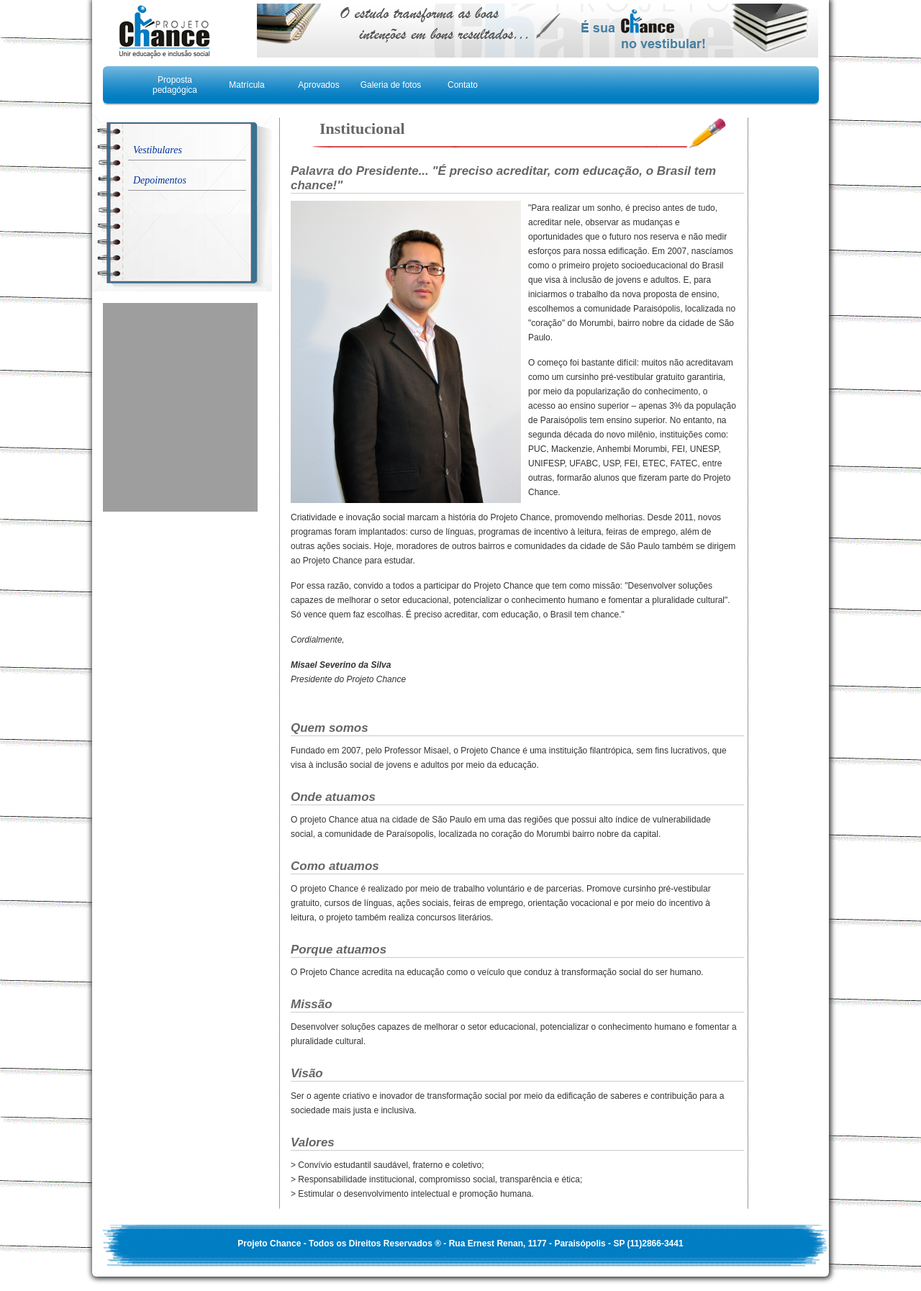
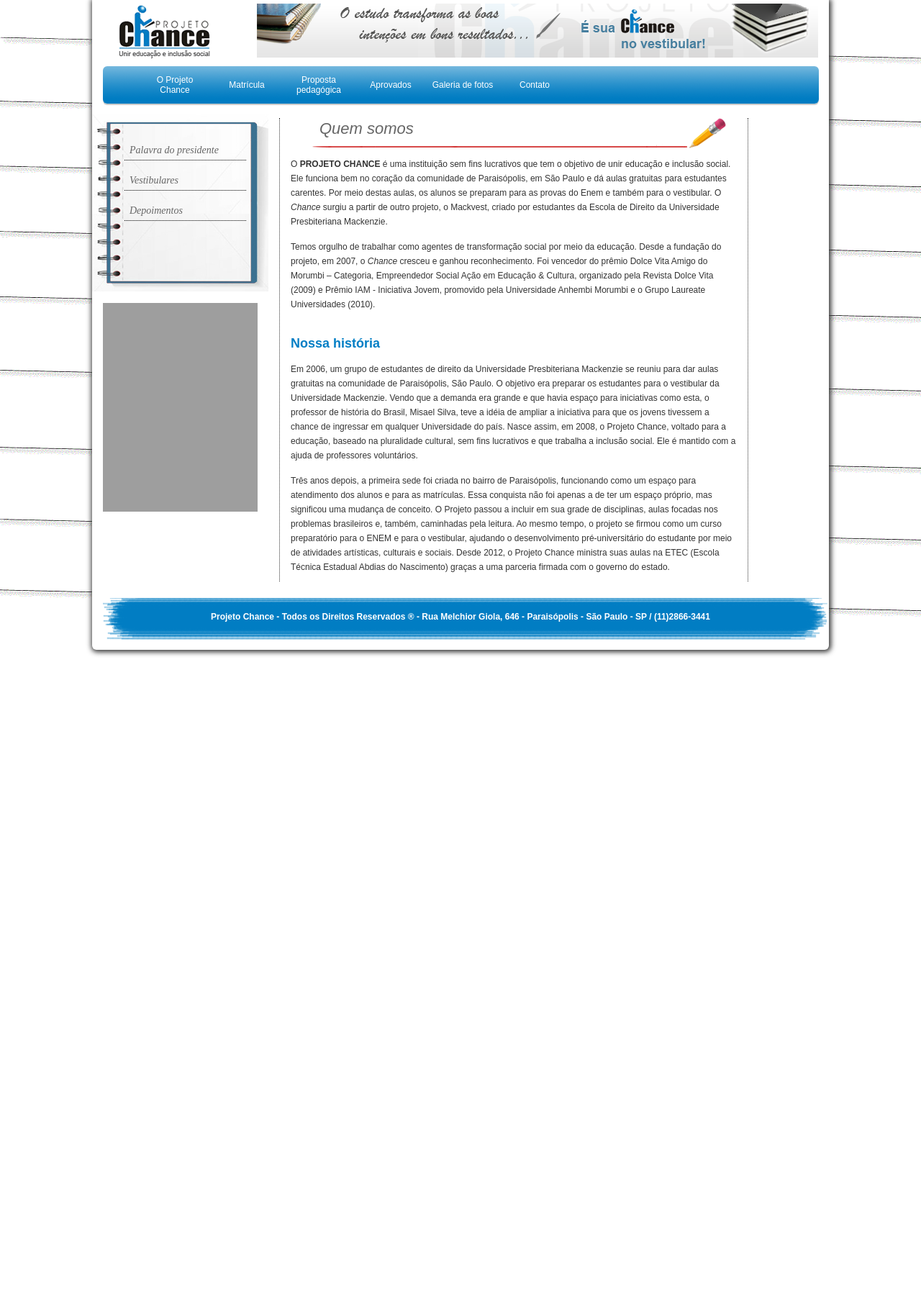
Before and after one commit to gabrielfreire/www.projetochance.org.br, a PHP site: page /o-projeto-chance in a window 1280 px wide. Shown: the whole page at 72% size. After the commit the page ends 911 px from the top, so only its background shows below. Run offline with PHP 8.4, Linux system fonts and the light colour scheme; grey boxes are pictures that could not be loaded.

Commit message:
add novas páginas

```diff
--- a/_css/style.css
+++ b/_css/style.css
@@ -110,7 +110,6 @@ div#data{
         float:right;}
 
 div#logo{
-        /*border: solid 1px #000;*/
         float:left;}
 
 div#logo a{
@@ -309,27 +308,167 @@ div#menuvertical{
         background:url(../_imagens/caderno_azul_pequeno.jpg) no-repeat;
         float:left;
         margin-top:15px;
-        padding:22px 0 0 50px;
+        padding:22px 0 0 45px;
         height:240px;
         width:200px;
         float:left;}
 
 div#menuvertical div{
-        border-bottom:solid 1px #999;
+        border-bottom:solid 1px #000;
+        border-bottom-style: dotted;
         padding:20px 7px 0px 7px;
         height:21px;
-        width:150px;}
+        width:155px;}
 
 div#menuvertical div a{
         font-family:MV Boli;
         text-align:justify;
 	font-style:italic;
         font-size:14px;
-        color:#039;}
+        color:#666;}
 
 div#menuvertical div a:hover{
-        color:#006;
-        font-weight:bold;}
+        color:#000;
+}
+
+
+/***Content***/
+div#content{
+        border-right:solid 1px #333;
+        border-left:solid 1px #333;
+        border-right-style:dotted;
+        border-left-style:dotted;
+        float:left;
+        margin:20px 0;
+        width:640px;
+        min-height:600px;
+        padding:0 5px;}
+
+div#content a{
+        text-decoration:none;
+        font-size: 14px;
+        color:#C00;
+        margin-left:10px;}
+
+div#content a:hover{
+    text-decoration: underline;}
+
+div#content a:active{
+        color:#009;}
+
+div#content h1{
+        font-family:Arial;
+        font-size:22px;
+        font-style: italic;
+        font-weight: normal;
+        border:solid 0px black;
+        background: url(../_imagens/fundo_titulo.png) no-repeat top center;
+        height: 40px;
+        color:#666;
+        margin:0;
+        padding:2px;
+        padding-left: 50px;}
+
+div#content h2{
+        font-size:17px;
+        border-bottom:solid 1px #CCC;
+        color:#666;
+        font-style: italic;
+        margin:20px 0 0 10px;
+}
+
+div#content h3{
+        font-size:20px;
+        color:#000;
+        margin:0;
+        padding:5px;}
+
+div#content h4{
+        font-size:18px;
+        color:#333;
+        color:#017ec5;
+        margin-bottom:0;
+        margin-left: 5px;
+        padding:5px;}
+
+div#content h5{
+    margin-bottom: 0;
+    margin-left: 10px;
+    color:#017ec5;
+}
+
+div#content p{
+        font-family:Arial;
+        line-height:20px;
+        font-size:12px;
+        margin:5px;
+        color:#333;
+        padding:5px;}
+
+div#content1{
+        border:solid 1px #333;
+        float:left;
+        margin:15px 0 0 15px;
+        height:auto;
+        width:577px;
+        padding-bottom:15px;
+        padding-top:15px;}
+
+div#content1 a{
+        text-decoration:none;
+        color:#06F;
+        margin-left:10px;}
+
+div#content1 a:hover{
+        text-decoration:underline;
+        color:#06F;}
+
+div#content1 h1{
+        font-size:20px;
+        color:#06F;
+        margin:0;
+        padding:5px;}
+
+div#content1 h2{
+        font-size:16px;
+        color:#000;
+        margin:0;
+        padding:5px;}
+
+div#content1 h3{
+        font-size:20px;
+        color:#000;
+        margin:0;
+        padding:5px;
+        }
+
+div#content1 h4{
+        font-size:14px;
+        color:#06F;
+        margin:0;
+        padding:5px;}
+
+div#content1 p{
+        font-size:14px;
+        color:#000;
+        margin-left:-5px;
+        margin-top:0;
+        padding:5px;
+        float:left;}
+/**Fim da content**/
+
+#tbPadrao{
+    margin: 10px;
+    width: 450px;
+    font-size: 14px;
+    color:#000;
+}
+
+#tbPadrao tr td{
+    border: solid 1px #CCC;
+    color:#333;
+    padding:4px;
+}
 
 div#carregando{
         margin:0 auto 280px 170px;
@@ -392,117 +531,6 @@ form#form_matricula input[type=submit]:hover{
         height:120px;
         width:200px;
         margin:0 20px;
-        float:left;}
-
-div#content{
-        border-right:solid 1px #333;
-        border-left:solid 1px #333;
-        border-right-style:dotted;
-        border-left-style:dotted;
-        float:left;
-        margin:20px 0;
-        width:640px;
-        min-height:600px;
-        padding:0 5px;}
-
-div#content a{
-        text-decoration:none;
-        font-size: 14px;
-        color:#C00;
-        margin-left:10px;}
-
-div#content a:hover{
-    text-decoration: underline;}
-
-div#content a:active{
-        color:#009;}
-
-div#content h1{
-        font-family:MV Boli ;
-        border:solid 0px black;
-        background: url(../_imagens/fundo_titulo.png) no-repeat top center;
-        font-size:22px;
-        height: 40px;
-        color:#666;
-        margin:0;
-        padding:2px;
-        padding-left: 50px;}
-
-div#content h2{
-        font-size:17px;
-        border-bottom:solid 1px #CCC;
-        color:#666;
-        font-style: italic;
-        margin:20px 0 0 10px;}
-
-div#content h3{
-        font-size:20px;
-        color:#000;
-        margin:0;
-        padding:5px;}
-
-div#content h4{
-        font-size:18px;
-        color:#333;
-        margin:0;
-        padding:5px;}
-
-div#content p{
-        line-height:20px;
-        font-size:12px;
-        margin:5px;
-        color:#333;
-        padding:5px;}
-
-div#content1{
-        border:solid 1px #333;
-        float:left;
-        margin:15px 0 0 15px;
-        height:auto;
-        width:577px;
-        padding-bottom:15px;
-        padding-top:15px;}
-
-div#content1 a{
-        text-decoration:none;
-        color:#06F;
-        margin-left:10px;}
-
-div#content1 a:hover{
-        text-decoration:underline;
-        color:#06F;}
-
-div#content1 h1{
-        font-size:20px;
-        color:#06F;
-        margin:0;
-        padding:5px;}
-
-div#content1 h2{
-        font-size:16px;
-        color:#000;
-        margin:0;
-        padding:5px;}
-
-div#content1 h3{
-        font-size:20px;
-        color:#000;
-        margin:0;
-        padding:5px;
-        }
-
-div#content1 h4{
-        font-size:14px;
-        color:#06F;
-        margin:0;
-        padding:5px;}
-
-div#content1 p{
-        font-size:14px;
-        color:#000;
-        margin-left:-5px;
-        margin-top:0;
-        padding:5px;
         float:left;}
 
 div.info_home{
@@ -802,7 +830,7 @@ p#contato{
         width:550px;
         float:left;}
 
-table#meioambi{
+/*table#meioambi{
     text-align: center;
     margin: 0 auto;
     width: 550px;
@@ -813,7 +841,7 @@ table#meioambi{
 table#meioambi tr td{
     background: #CCC;
     padding:4px 2px;
-}
+}*/
 
 ul#listaimg{
         margin:0;
--- a/views/contato.php
+++ b/views/contato.php
@@ -15,10 +15,12 @@
     <div id="content">
     	<h1>Contato</h1>
 
-        <?php if (isset($view->msg_erro)) echo "<h5 id=\"erro\">".$view->msg_erro."</h5>"; ?>
+        <?php if (isset($view->msg_erro)): ?>
+            <h5 id="erro"><?php echo $view->msg_erro ?></h5>
+
+        <?php endif; ?>
 
        	<form name="form1" id="form_contato" action="contato" method="post">
-
             <table>
                 <tr>
                     <td><label>* Seu nome:</label></td>
--- a/views/o-projeto-chance.php
+++ b/views/o-projeto-chance.php
@@ -14,66 +14,41 @@
     <?php require "views/view_topo.php"; ?>
 
     <div id="content">
+        <h1>Quem somos</h1>
 
-		<h1>Institucional</h1>
-        <h2>Palavra do Presidente... <i>"É preciso acreditar, com educação, o Brasil tem chance!"</i></h2>
+        <p>O <strong>PROJETO CHANCE</strong> é uma instituição sem fins lucrativos que tem o objetivo de unir educação e
+        inclusão social. Ele funciona bem no coração da comunidade de Paraisópolis, em São Paulo e
+        dá aulas gratuitas para estudantes carentes. Por meio destas aulas, os alunos se preparam para
+        as provas do Enem e também para o vestibular. O <em>Chance</em> surgiu a partir de outro projeto, o
+        Mackvest, criado por estudantes da Escola de Direito da Universidade Presbiteriana Mackenzie.</p>
 
+        <p>Temos orgulho de trabalhar como agentes de transformação social por meio da educação.
+        Desde a fundação do projeto, em 2007, o <em>Chance</em> cresceu e ganhou reconhecimento.
+        Foi vencedor do prêmio Dolce Vita Amigo do Morumbi – Categoria, Empreendedor Social Ação
+        em Educação & Cultura, organizado pela Revista Dolce Vita (2009) e Prêmio IAM -
+        Iniciativa Jovem, promovido pela Universidade Anhembi Morumbi e o Grupo Laureate
+        Universidades (2010).</p>
 
+        <h4>Nossa história</h4>
 
-        <img src="_imagens/Misael.jpg" id="imagem1" />
+        <p>Em 2006, um grupo de estudantes de direito da Universidade Presbiteriana Mackenzie se
+        reuniu para dar aulas gratuitas na comunidade de Paraisópolis, São Paulo.
+        O objetivo era preparar os estudantes para o vestibular da Universidade Mackenzie.
+        Vendo que a demanda era grande e que havia espaço para iniciativas como esta, o professor
+        de história do Brasil, Misael Silva, teve a idéia de ampliar a iniciativa para que os
+        jovens tivessem a chance de ingressar em qualquer Universidade do país. Nasce assim, em 2008,
+        o Projeto Chance, voltado para a educação, baseado na pluralidade cultural, sem fins lucrativos
+        e que trabalha a inclusão social. Ele é mantido com a ajuda de professores voluntários.</p>
 
-        <p>"Para realizar um sonho, é preciso antes de tudo, acreditar nele, observar as mudanças e oportunidades que o futuro nos
-        reserva e não medir esforços para nossa edificação. Em 2007, nascíamos como o primeiro projeto socioeducacional do Brasil
-        que visa à inclusão de jovens e adultos. E, para iniciarmos o trabalho da nova proposta de ensino, escolhemos a comunidade
-        Paraisópolis, localizada no "coração" do Morumbi, bairro nobre da cidade de São Paulo.</p>
-
-		<p>O começo foi bastante difícil: muitos não acreditavam como um cursinho pré-vestibular gratuito garantiria, por meio da
-        popularização do conhecimento, o acesso ao ensino superior – apenas 3% da população de Paraisópolis tem ensino superior.
-        No entanto, na segunda década do novo milênio, instituições como: PUC, Mackenzie, Anhembi Morumbi, FEI, UNESP, UNIFESP, UFABC,
-        USP, FEI, ETEC, FATEC, entre outras, formarão alunos que fizeram parte do Projeto Chance.</p>
-
-		<p>Criatividade e inovação social marcam a história do Projeto Chance, promovendo melhorias. Desde 2011, novos programas foram
-        implantados: curso de línguas, programas de incentivo à leitura, feiras de emprego, além de outras ações sociais. Hoje,
-        moradores de outros bairros e comunidades da cidade de São Paulo também se dirigem ao Projeto Chance para estudar.</p>
-
-		<p>Por essa razão, convido a todos a participar do Projeto Chance que tem como missão: "Desenvolver soluções capazes de melhorar
-        o setor educacional, potencializar o conhecimento humano e fomentar a pluralidade cultural". Só vence quem faz escolhas. É
-        preciso acreditar, com educação, o Brasil tem chance."</p>
-
-		<p><i>Cordialmente,</i></p>
-		<p><i><strong>Misael Severino da Silva</strong></i><br />
-		<i>Presidente do Projeto Chance</i></p>
-
-	<br />
-        <h2>Quem  somos</h2>
-		<p>Fundado em 2007, pelo Professor Misael, o Projeto Chance é uma instituição filantrópica, sem fins lucrativos,
-        que visa à inclusão social de jovens  e adultos por meio da educação.</p>
-
-		<h2>Onde atuamos</h2>
-		<p>O projeto Chance atua na cidade de São Paulo em uma das regiões que possui alto índice de vulnerabilidade social,
-        a comunidade de Paraísopolis, localizada no coração do Morumbi bairro nobre da capital.</p>
-
-		<h2>Como atuamos</h2>
-		<p>O projeto Chance é realizado por meio de trabalho voluntário e de parcerias. Promove cursinho pré-vestibular gratuito,
-        cursos de línguas, ações sociais, feiras de emprego, orientação vocacional e por meio do incentivo à leitura, o projeto
-        também realiza concursos literários.</p>
-
-		<h2>Porque atuamos</h2>
-		<p>O Projeto Chance acredita na educação como o veículo que conduz à transformação social do ser humano.</p>
-
-		<h2>Missão</h2>
-		<p>Desenvolver soluções capazes de melhorar o setor educacional, potencializar o conhecimento humano e fomentar a
-        pluralidade cultural.</p>
-
-		<h2>Visão</h2>
-		<p>Ser o agente criativo e inovador de transformação social por meio da edificação de saberes e contribuição para a
-        sociedade mais justa e inclusiva.</p>
-
-		<h2>Valores</h2>
-		<p>> Convívio estudantil saudável, fraterno e coletivo;<br />
-		   > Responsabilidade institucional, compromisso social, transparência e ética;<br />
-		   > Estimular o desenvolvimento intelectual e promoção humana.</p>
-
+        <p>Três anos depois, a primeira sede foi criada no bairro de Paraisópolis, funcionando como
+        um espaço para atendimento dos alunos e para as matrículas. Essa conquista não foi apenas a
+        de ter um espaço próprio, mas significou uma mudança de conceito. O Projeto passou a incluir
+        em sua grade de disciplinas, aulas focadas nos problemas brasileiros e, também, caminhadas
+        pela leitura. Ao mesmo tempo, o projeto se firmou como um curso preparatório para o ENEM e
+        para o vestibular, ajudando o desenvolvimento pré-universitário do estudante por meio de
+        atividades artísticas, culturais e sociais. Desde 2012, o Projeto Chance ministra suas aulas
+        na ETEC (Escola Técnica Estadual Abdias do Nascimento) graças a uma parceria firmada com o
+        governo do estado.</p>
     </div>
 
 	<?php require "views/view_rodape.php"; ?>
--- a/views/view_rodape.php
+++ b/views/view_rodape.php
@@ -2,7 +2,8 @@
 <!-----------RODAPÉ---------->
 
             <div id="footer">
-                <p>Projeto Chance - Todos os Direitos Reservados ® - Rua Ernest Renan, 1177 - Paraisópolis - SP (11)2866-3441</p>
+                <!--<p>Projeto Chance - Todos os Direitos Reservados ® - Rua Ernest Renan, 1177 - Paraisópolis - SP (11)2866-3441</p>-->
+                <p>Projeto Chance - Todos os Direitos Reservados ® - Rua Melchior Giola, 646 - Paraisópolis - São Paulo - SP / (11)2866-3441</p>
             </div>
 
         </div> <!--fim da div fundo branco-->
--- a/views/view_topo.php
+++ b/views/view_topo.php
@@ -31,7 +31,13 @@
 
             <div id="menu_horizontal">
                 <div class="item">
-                    <a href="#">Proposta pedagógica</a>
+                    <a href="o-projeto-chance">O Projeto <br/>Chance</a>
+                </div>
+                <div class="item">
+                    <a href="matricula">Matrícula</a>
+                </div>
+                <div class="item">
+                    <a href="proposta-pedagogica">Proposta pedagógica</a>
 
                     <ul>
                         <li><a href="#">item 1</a></li>
@@ -39,9 +45,6 @@
                         <li><a href="#">item 3</a></li>
                         <li><a href="#">item 4</a></li>
                     </ul>
-                </div>
-                <div class="item">
-                    <a href="matricula">Matrícula</a>
                 </div>
                 <div class="item">
                     <a href="#">Aprovados</a>
@@ -72,7 +75,7 @@
                 <div id="menuvertical">
                     <!--<div><a href="universidades">Universidades</a></div>-->
                     <!--<div><a href="cursos">Cursos</a></div>-->
-                    <!--<div><a href="palavra-presidente">Palavra do presidente</a></div>-->
+                    <div><a href="palavra-do-presidente">Palavra do presidente</a></div>
                     <div><a href="vestibulares">Vestibulares</a></div>
                     <div><a href="depoimentos">Depoimentos</a></div>
                     <!--<div><a href="carreiras">Carreiras</a></div>-->
```
Also changed, not shown: palavra-do-presidente.php (added, +14 -0 lines), proposta-pedagogica.php (added, +14 -0 lines), views/palavra-do-presidente.php (added, +51 -0 lines), views/proposta-pedagogica.php (added, +109 -0 lines).
